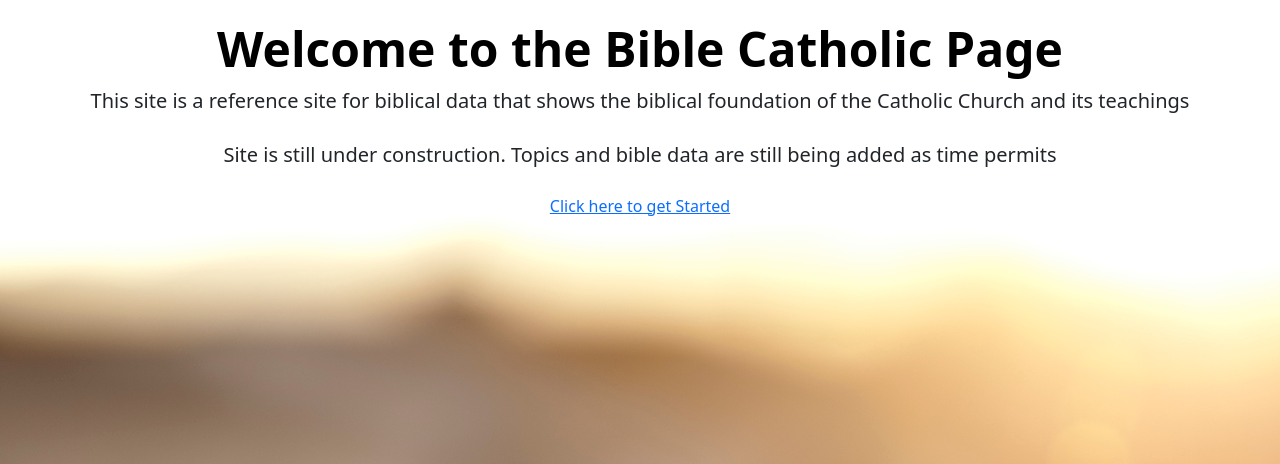
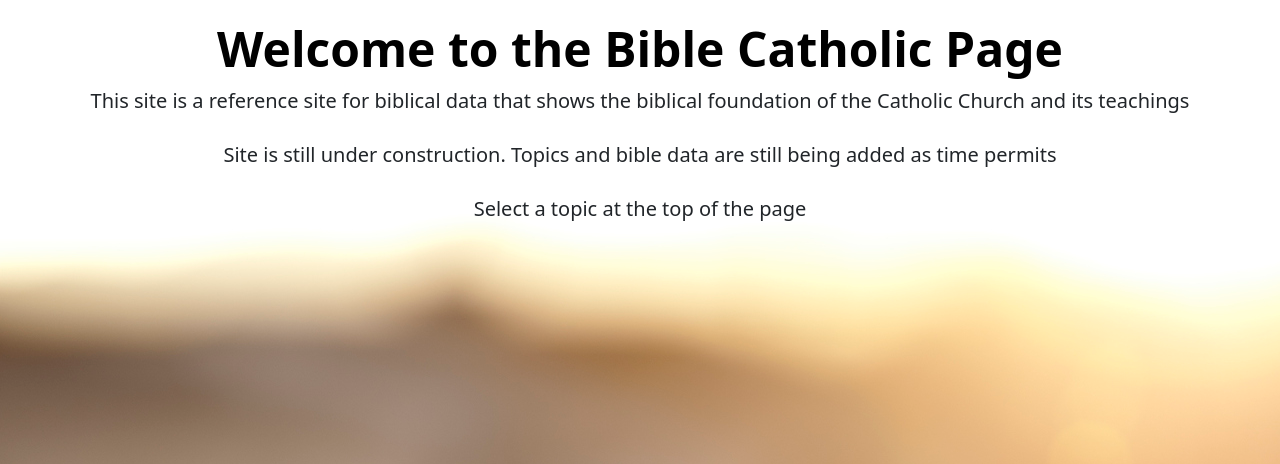
Before and after one commit to bluenote28/biblecatholic, a Flask app: page / in a window 1280 px wide. Shown: the part 132-596 px from the top of the page. Run offline with Flask 3, Linux system fonts and the light colour scheme.

Commit message:
remove get started link
removes get started link

```diff
--- a/templates/index.html
+++ b/templates/index.html
@@ -66,9 +66,8 @@
         <h1 class="display-5 fw-bold text-body-emphasis">Welcome to the Bible Catholic Page</h1>
         <p class="lead mb-4">This site is a reference site for biblical data that shows the biblical foundation of the Catholic Church and its teachings</p>
         <p class="lead mb-4">Site is still under construction. Topics and bible data are still being added as time permits</p>
-        <div class="d-grid gap-2 d-sm-flex justify-content-sm-center mb-5">
-            <a class=class="btn btn-primary" aria-current="page" href="{{url_for('challenge_list')}}">Click here to get Started</a>
-          </div>
+        <p class="lead mb-4">Select a topic at the top of the page</p>
+
 
     </div>
 
```
